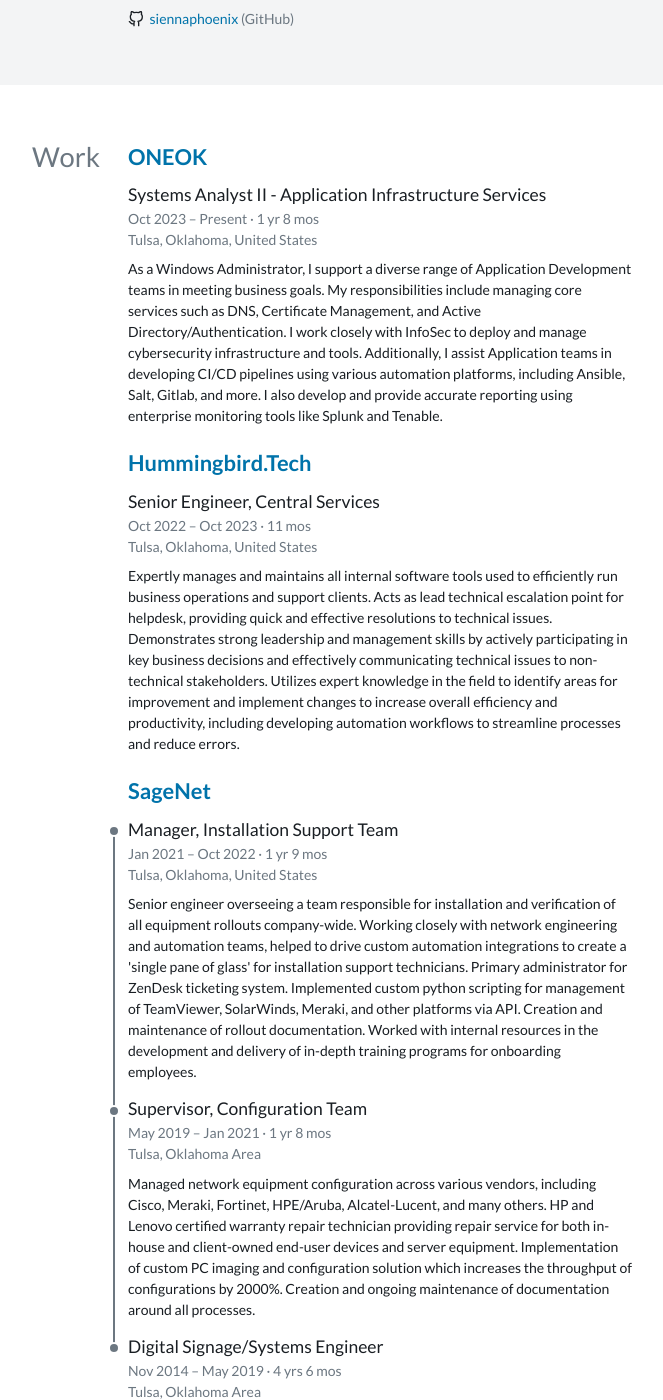
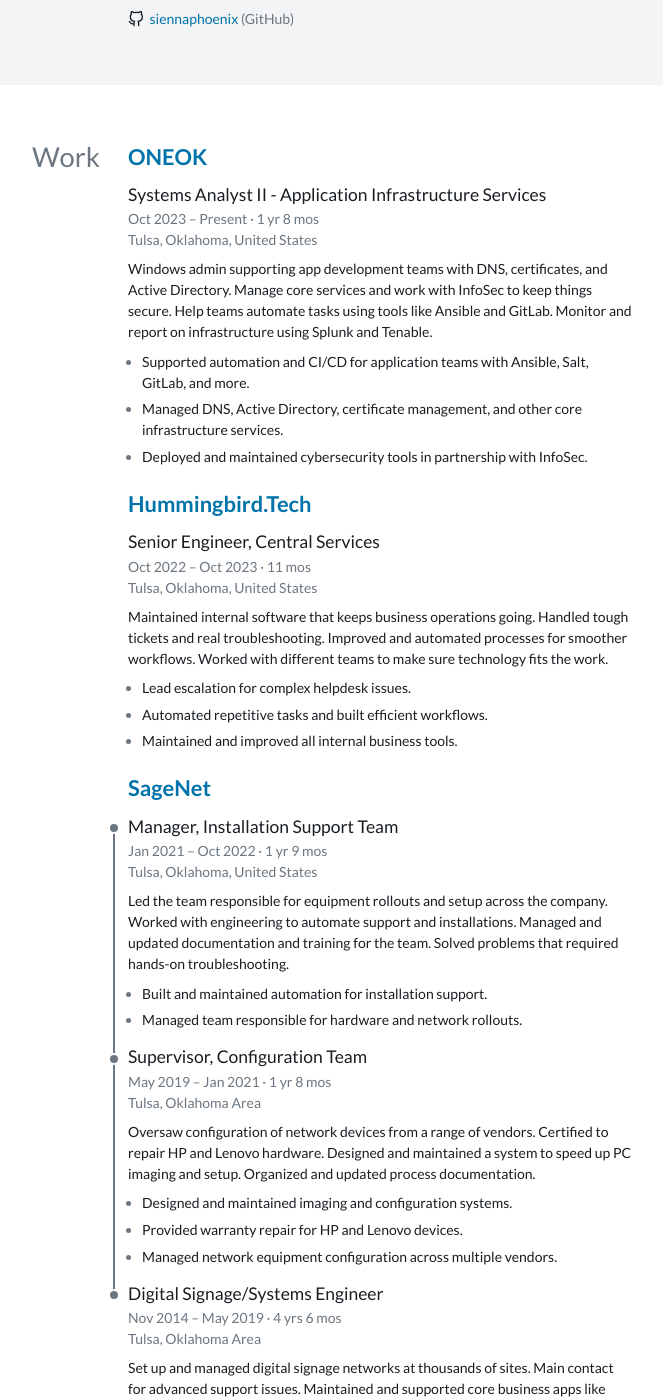
Before and after one commit to siennaphoenix/siennaphoenix.github.io, a Jekyll site: the page resume.html, which Jekyll copies as it is, in a window 1280 px wide and 1400 px high, scrolled down 429 px. Shown: the whole window, without its empty margins (358-1021 px from the left). Built offline with Jekyll 4.4.1, drawn with Linux system fonts in a browser that asks for light colours; some of the changed text lies outside the part shown.

Commit message:
resume update

```diff
--- a/resume.html
+++ b/resume.html
@@ -99,7 +99,11 @@ customElements.define('time-duration', TimeDuration)
                             <div>Tulsa, Oklahoma, United States</div>
                           </div>
                         </div>
-                        <p>As a Windows Administrator, I support a diverse range of Application Development teams in meeting business goals. My responsibilities include managing core services such as DNS, Certificate Management, and Active Directory/Authentication. I work closely with InfoSec to deploy and manage cybersecurity infrastructure and tools. Additionally, I assist Application teams in developing CI/CD pipelines using various automation platforms, including Ansible, Salt, Gitlab, and more. I also develop and provide accurate reporting using enterprise monitoring tools like Splunk and Tenable.</p>
+                        <p>Windows admin supporting app development teams with DNS, certificates, and Active Directory. Manage core services and work with InfoSec to keep things secure. Help teams automate tasks using tools like Ansible and GitLab. Monitor and report on infrastructure using Splunk and Tenable.</p>
+
+                          <ul>
+                            <li><p>Supported automation and CI/CD for application teams with Ansible, Salt, GitLab, and more.</p></li><li><p>Managed DNS, Active Directory, certificate management, and other core infrastructure services.</p></li><li><p>Deployed and maintained cybersecurity tools in partnership with InfoSec.</p></li>
+                          </ul>
 
                       </div>
 
@@ -121,7 +125,11 @@ customElements.define('time-duration', TimeDuration)
                             <div>Tulsa, Oklahoma, United States</div>
                           </div>
                         </div>
-                        <p>Expertly manages and maintains all internal software tools used to efficiently run business operations and support clients. Acts as lead technical escalation point for helpdesk, providing quick and effective resolutions to technical issues. Demonstrates strong leadership and management skills by actively participating in key business decisions and effectively communicating technical issues to non-technical stakeholders. Utilizes expert knowledge in the field to identify areas for improvement and implement changes to increase overall efficiency and productivity, including developing automation workflows to streamline processes and reduce errors.</p>
+                        <p>Maintained internal software that keeps business operations going. Handled tough tickets and real troubleshooting. Improved and automated processes for smoother workflows. Worked with different teams to make sure technology fits the work.</p>
+
+                          <ul>
+                            <li><p>Lead escalation for complex helpdesk issues.</p></li><li><p>Automated repetitive tasks and built efficient workflows.</p></li><li><p>Maintained and improved all internal business tools.</p></li>
+                          </ul>
 
                       </div>
 
@@ -143,7 +151,11 @@ customElements.define('time-duration', TimeDuration)
                             <div>Tulsa, Oklahoma, United States</div>
                           </div>
                         </div>
-                        <p>Senior engineer overseeing a team responsible for installation and verification of all equipment rollouts company-wide. Working closely with network engineering and automation teams, helped to drive custom automation integrations to create a 'single pane of glass' for installation support technicians. Primary administrator for ZenDesk ticketing system. Implemented custom python scripting for management of TeamViewer, SolarWinds, Meraki, and other platforms via API. Creation and maintenance of rollout documentation. Worked with internal resources in the development and delivery of in-depth training programs for onboarding employees.</p>
+                        <p>Led the team responsible for equipment rollouts and setup across the company. Worked with engineering to automate support and installations. Managed and updated documentation and training for the team. Solved problems that required hands-on troubleshooting.</p>
+
+                          <ul>
+                            <li><p>Built and maintained automation for installation support.</p></li><li><p>Managed team responsible for hardware and network rollouts.</p></li>
+                          </ul>
 
                       </div>
 
@@ -155,7 +167,11 @@ customElements.define('time-duration', TimeDuration)
                             <div>Tulsa, Oklahoma Area</div>
                           </div>
                         </div>
-                        <p>Managed network equipment configuration across various vendors, including Cisco, Meraki, Fortinet, HPE/Aruba, Alcatel-Lucent, and many others. HP and Lenovo certified warranty repair technician providing repair service for both in-house and client-owned end-user devices and server equipment. Implementation of custom PC imaging and configuration solution which increases the throughput of configurations by 2000%. Creation and ongoing maintenance of documentation around all processes.</p>
+                        <p>Oversaw configuration of network devices from a range of vendors. Certified to repair HP and Lenovo hardware. Designed and maintained a system to speed up PC imaging and setup. Organized and updated process documentation.</p>
+
+                          <ul>
+                            <li><p>Designed and maintained imaging and configuration systems.</p></li><li><p>Provided warranty repair for HP and Lenovo devices.</p></li><li><p>Managed network equipment configuration across multiple vendors.</p></li>
+                          </ul>
 
                       </div>
 
@@ -167,7 +183,11 @@ customElements.define('time-duration', TimeDuration)
                             <div>Tulsa, Oklahoma Area</div>
                           </div>
                         </div>
-                        <p>Configuration, Monitoring, and Management of an industry-leading Digital Signage deployment across over three thousand active sites. Providing around-the-clock support for Digital Signage as lead engineer for escalation. Administration of business-critical applications such as AD, Internal Ticketing and Inventory systems, and core network services.</p>
+                        <p>Set up and managed digital signage networks at thousands of sites. Main contact for advanced support issues. Maintained and supported core business apps like Active Directory and ticketing systems. Responded to on-call issues as needed.</p>
+
+                          <ul>
+                            <li><p>Managed digital signage deployments at more than 3,000 locations.</p></li><li><p>Updated and organized documentation for the team.</p></li>
+                          </ul>
 
                       </div>
 
@@ -189,7 +209,11 @@ customElements.define('time-duration', TimeDuration)
                             <div>Tulsa, Oklahoma Area</div>
                           </div>
                         </div>
-                        <p>Independent field engineer providing a wide range of IT services to K-12 school districts in North-East Oklahoma for a Wichita, KS-based IT services company. Installation, configuration, and management of network, server, and end-user equipment. Troubleshooting and resolution of trouble tickets utilizing remote-support techniques where possible to improve ticket resolution times. Consistently improved customer relations and satisfaction ratings through increased efficiency in problem resolution and effectively communicating technical issues and future growth needs with administration.</p>
+                        <p>Delivered IT support to K-12 schools. Handled network, server, and user device troubleshooting both onsite and remotely. Focused on quick problem solving and clear communication with school staff and admins.</p>
+
+                          <ul>
+                            <li><p>Improved customer satisfaction with responsive support.</p></li>
+                          </ul>
 
                       </div>
 
@@ -211,7 +235,11 @@ customElements.define('time-duration', TimeDuration)
                             <div>Norman, Oklahoma</div>
                           </div>
                         </div>
-                        <p>Call-center and in-person-based tech support the entire OU community, computer repair and software maintenance, use of IT management and data recovery software, troubleshooting, and diagnosis of Apple devices using specialized tools and equipment. Extensive Apple troubleshooting experience.</p>
+                        <p>Provided tech support for students, faculty, and staff. Worked on hardware repairs and software troubleshooting. Specialized in fixing Apple devices. Used available tools for data recovery and IT management.</p>
+
+                          <ul>
+                            <li><p>Supported the OU community by phone and in person.</p></li><li><p>Specialized in Apple hardware and software.</p></li><li><p>Handled computer repairs and software troubleshooting.</p></li>
+                          </ul>
 
                       </div>
 
```
Also changed, not shown: resume.json (+36 -14 lines).
